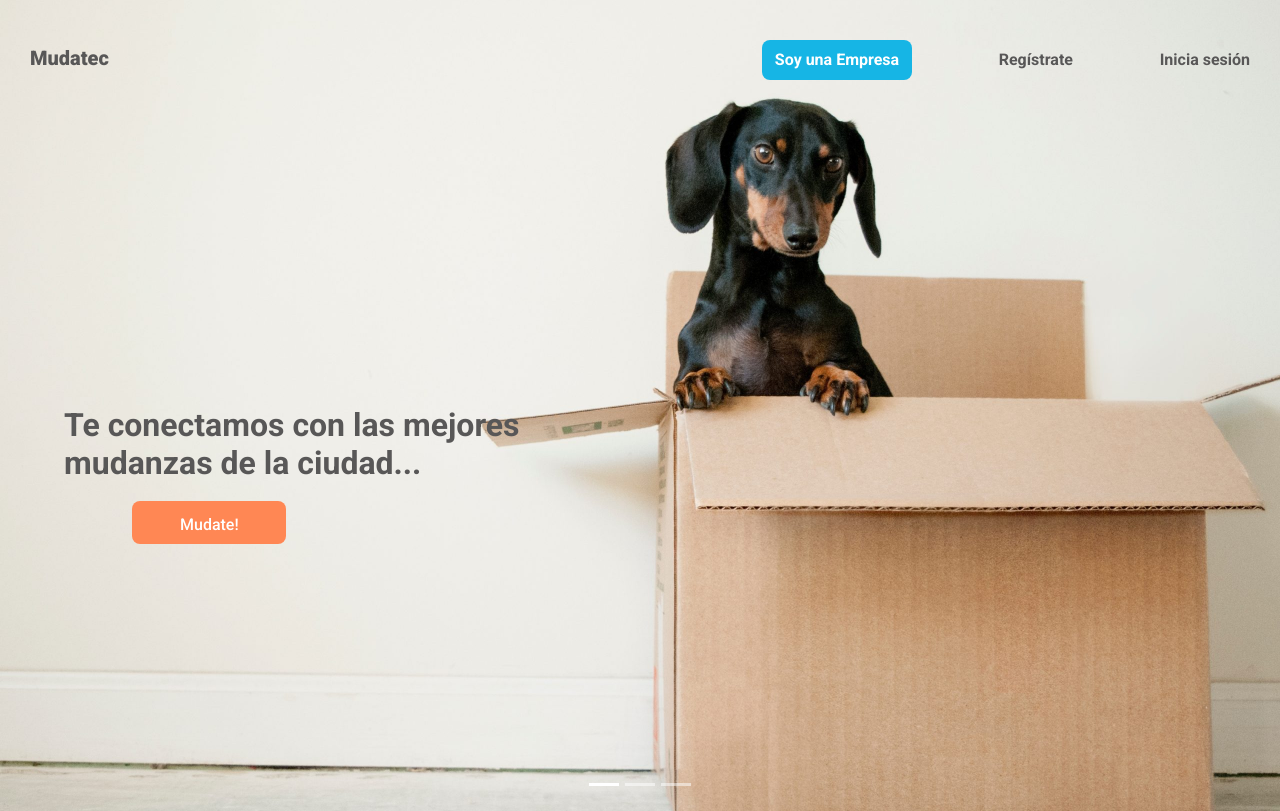
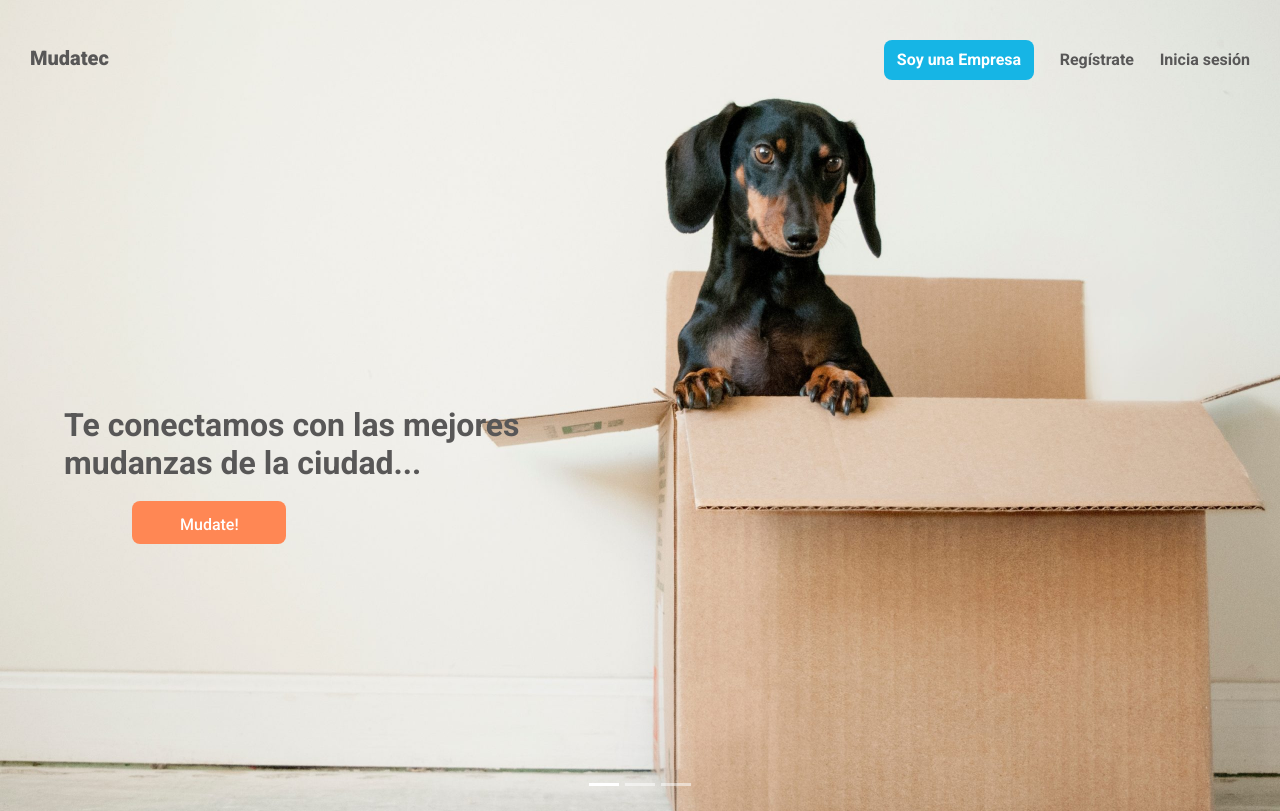
Before and after one commit to alepaez-dev/mudatec_proyecto, a Django app: page / in a window 1280 px wide. Shown: the top 811 px of the page. Run offline with Django 3.2, Linux system fonts and the light colour scheme; some libraries are stand-ins or nearby versions.

Commit message:
header responsive listo

```diff
--- a/mudatec/static/css/_header.scss
+++ b/mudatec/static/css/_header.scss
@@ -99,5 +99,9 @@
 
 // mixings
 @media only screen and (min-width: 1200px) {
+  .nav-der{
+    width: 30% !important;
+
+  }
 
 }
--- a/mudatec/static/css/style.css
+++ b/mudatec/static/css/style.css
@@ -118,4 +118,10 @@
   color: white;
   font-size: 11px;
 }
+
+@media only screen and (min-width: 1200px) {
+  .nav-der {
+    width: 30% !important;
+  }
+}
 /*# sourceMappingURL=style.css.map */
```
Also changed, not shown: 1 other file.
